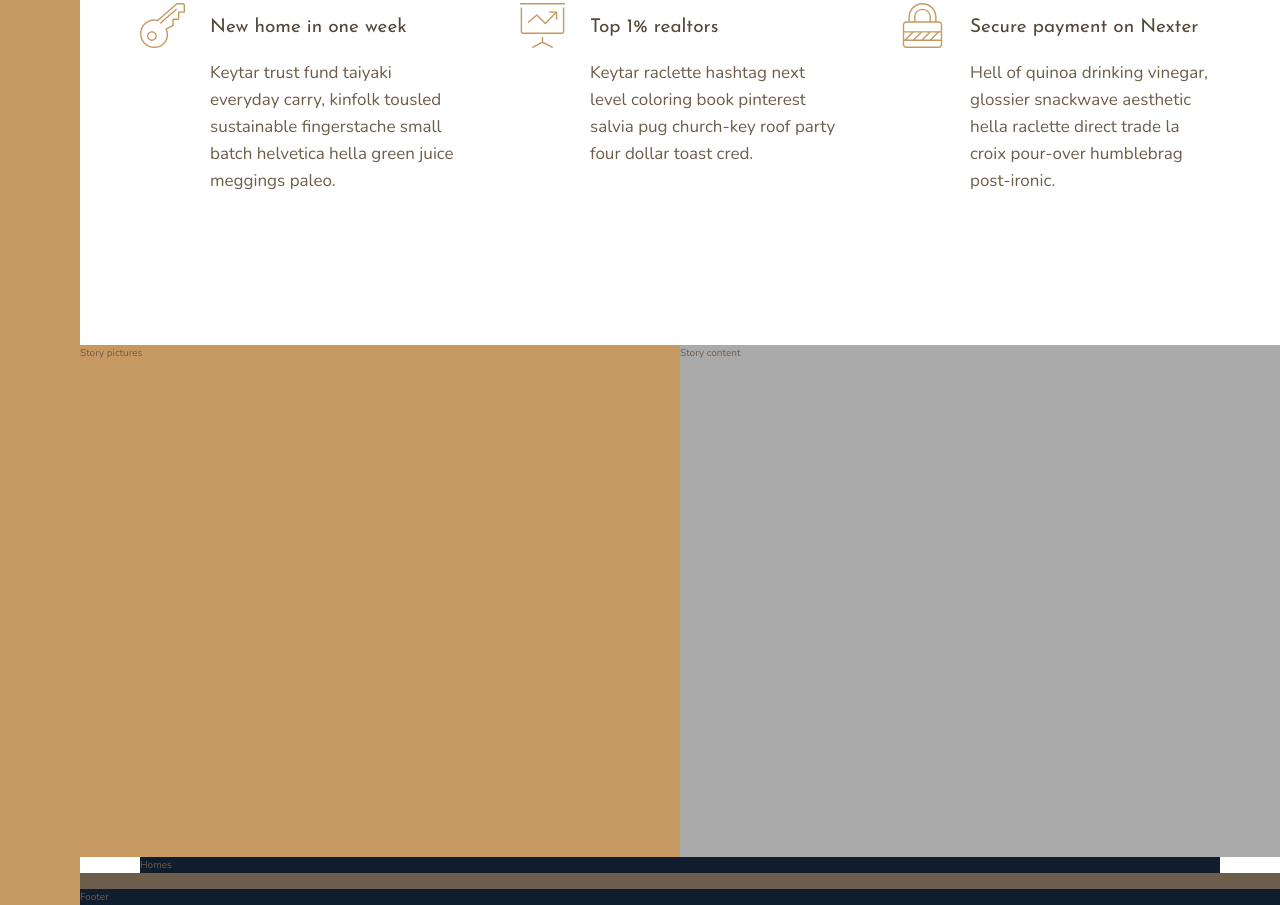
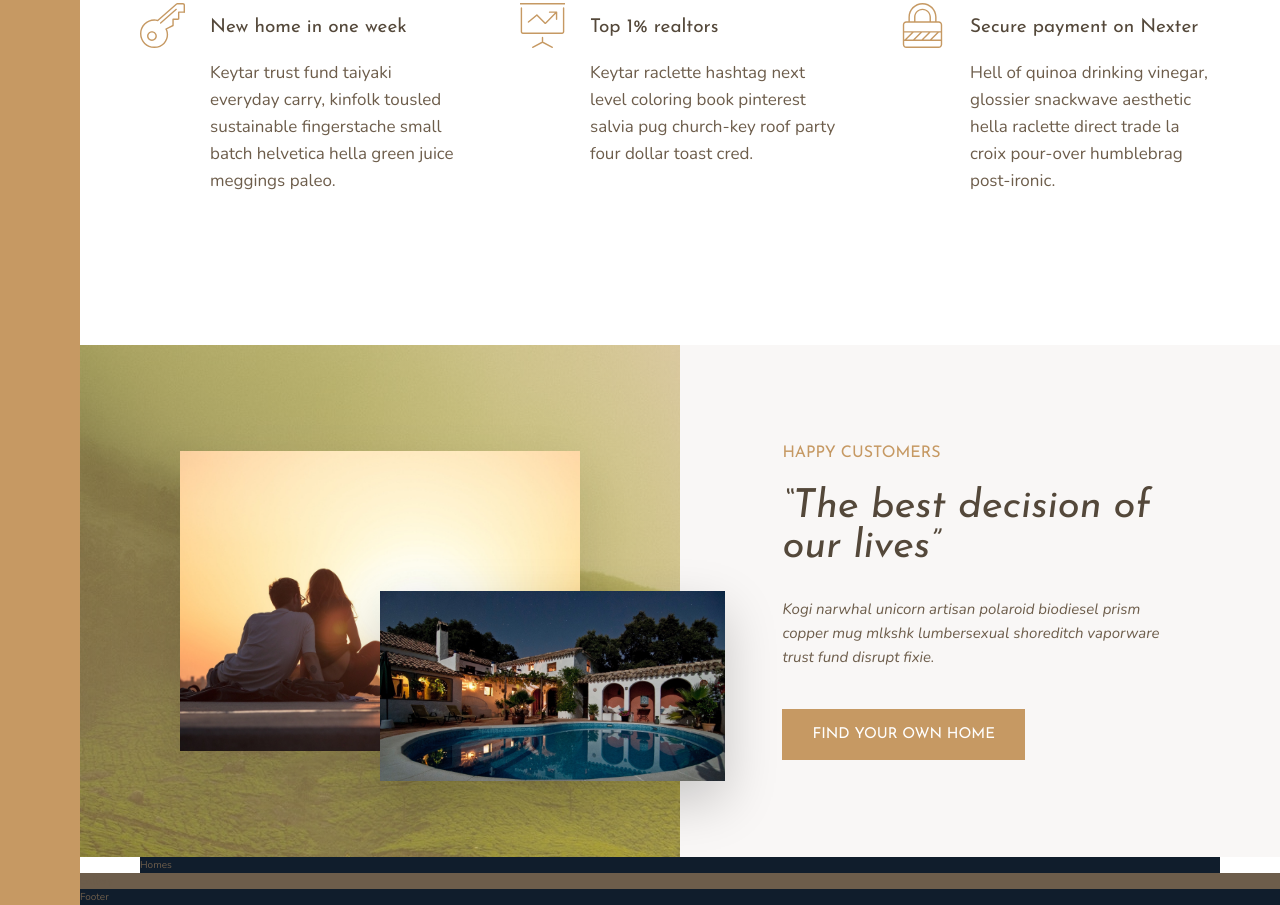
Before and after one commit to RianaFerreira/advanced-css-grids, a website: page index.html in a window 1280 px wide. Shown: the part 1018-1923 px from the top of the page. Drawn offline with nearby package versions, Linux system fonts and the light colour scheme.

Commit message:
Position images and compare use of Flexbox for story components

```diff
--- a/index.html
+++ b/index.html
@@ -71,9 +71,17 @@
 
         </section>
 
-        <div class="story__pictures">Story pictures</div>
+        <div class="story__pictures">
+          <img src="img/story-1.jpeg" alt="Couple with new house" class="story__img--1">
+          <img src="img/story-2.jpeg" alt="New house" class="story__img--2">
+        </div>
 
-        <div class="story__content">Story content</div>
+        <div class="story__content">
+          <h3 class="heading-3 mb-sm">Happy Customers</h3>
+          <h2 class="heading-2 heading-2--dark mb-md">&ldquo;The best decision of our lives&rdquo;</h2>
+          <p class="story__text">Kogi narwhal unicorn artisan polaroid biodiesel prism copper mug mlkshk lumbersexual shoreditch vaporware trust fund disrupt fixie.</p>
+          <button class="btn">Find your own home</button>
+        </div>
 
         <section class="homes">Homes</section>
 
--- a/sass/_story.scss
+++ b/sass/_story.scss
@@ -1,11 +1,54 @@
 .story {
   &__pictures {
     background-color: $color-primary;
+    background-image: linear-gradient(rgba($color-primary, .5), rgba($color-primary, .5)), url(../img/back.jpg);
     grid-column: full-start / col-end 4;  // ends after the 4th column
+
+    display: grid;
+    grid-template-rows: repeat(6, 1fr);
+    grid-template-columns: repeat(6, 1fr);
+    align-items: center;  // vertically align img to the center of the container with top and bottom margins
+  }
+
+  // Images have an intrinsic aspect ration, this won't change.
+  // They won't expand to fill the container.
+  &__img--1 {
+    box-shadow: 0 2rem 5rem rgba(#000, .1);
+    width: 100%;
+    grid-row: 2 / 6;
+    grid-column: 2 / 6;
+  }
+
+  &__img--2 {
+    box-shadow: 0 2rem 5rem rgba(#000, .2);
+    width: 115%;
+    grid-row: 4 / 6;
+    grid-column: 4 / 7;
+    z-index: 2;
   }
 
   &__content {
-    background-color: $color-grey-light-2;
+    background-color: $color-grey-light-1;
+    padding: 6rem 8vw;
     grid-column: col-start 5 / full-end;
+
+
+    /* Flexbox to style content laid out in a single direction i.e. top down
+      display: flex;
+      flex-direction: column;
+      justify-content: center;  // align content along vertical axis
+      align-items: flex-start;  // align content along horizontal axis
+    */
+
+    // Same approach using CSS grid
+    display: grid;
+    align-content: center;
+    justify-items: start;
+  }
+
+  &__text {
+    font-size: 1.5rem;
+    font-style: italic;
+    margin-bottom: 4rem;
   }
 }
--- a/sass/_typography.scss
+++ b/sass/_typography.scss
@@ -4,8 +4,24 @@
 }
 
 .heading-1 { @extend %heading; }
-.heading-2 { @extend %heading; }
-.heading-3 { @extend %heading; }
+
+.heading-2 {
+  @extend %heading;
+  font-size: 4rem;
+  font-style: italic;
+  line-height: 1;
+
+  // modifiers
+  &--light { color: $color-grey-light-1; }
+  &--dark { color: $color-grey-dark-1; }
+}
+.heading-3 {
+  @extend %heading;
+  font-size: 1.6rem;
+  color: $color-primary;
+  text-transform: uppercase;
+}
+
 .heading-4 {
   @extend %heading;
   font-size: 1.9rem;
@@ -14,3 +30,26 @@
   &--light { color: $color-grey-light-1; }
   &--dark { color: $color-grey-dark-1; }
 }
+
+.btn {
+  background-color: $color-primary;
+  color: #fff;
+  border: none;
+  border-radius: 0;
+  cursor: pointer;
+  font-family: $font-display;
+  font-size: 1.5rem;
+  padding: 1.8rem 3rem;
+  text-transform: uppercase;
+  transition: all .2s;
+
+  &:hover {
+    background-color: $color-primary-dark;
+  }
+}
+
+// helper classes to handle margins for reusable headings
+.mb-sm { margin-bottom: 2rem; }
+.mb-md { margin-bottom: 3rem; }
+.mb-lg { margin-bottom: 4rem; }
+.mb-xl { margin-bottom: 8rem; }
```
Also changed, not shown: README.md, css/style.css.
